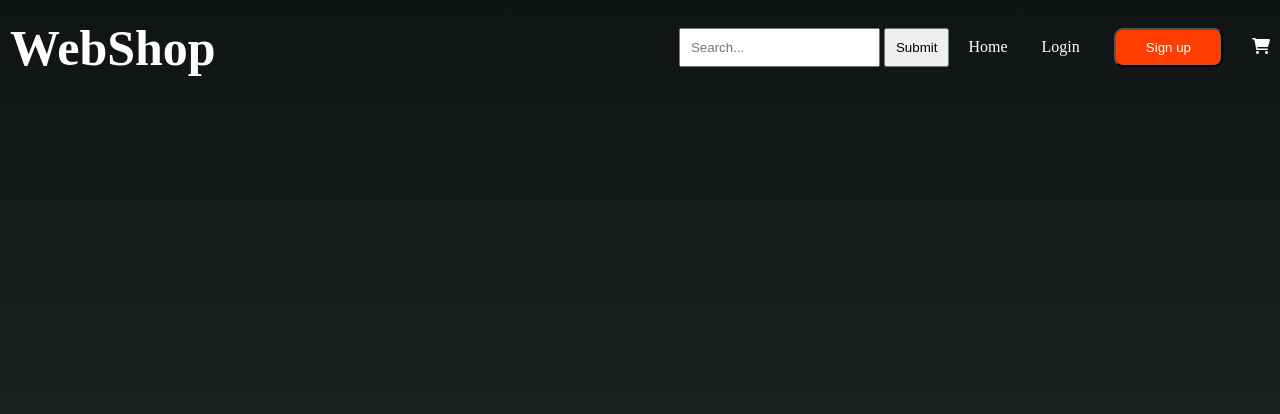
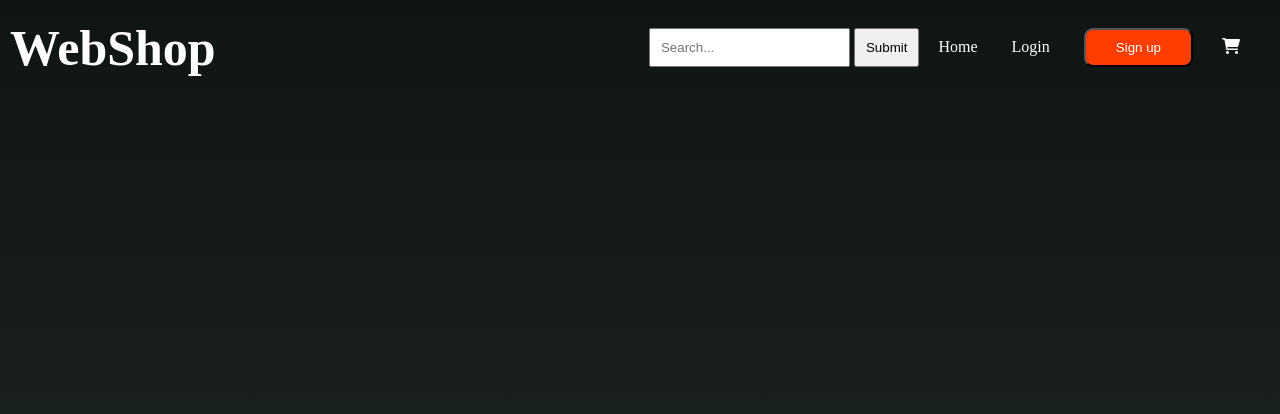
Before and after one commit to mikk369/webShop, a plain HTML site: page index.html in a window 1280 px wide. Drawn offline with Linux system fonts and the light colour scheme.

Commit message:
style change

```diff
--- a/styles.css
+++ b/styles.css
@@ -4,7 +4,7 @@
   box-sizing: border-box;
 }
 
-body {
+.header {
   background: rgb(16, 20, 20);
   background: linear-gradient(
     180deg,
@@ -12,13 +12,8 @@ body {
     rgba(33, 43, 42, 1) 99%
   );
   min-height: 100vh;
-  height: 100%;
-}
+  overflow: hidden;
 
-.header {
-  /* height: 100vh;
-  width: 100%; */
-  /* display: flex; */
   position: relative;
   border: 3px;
   border-color: white;
@@ -29,6 +24,7 @@ nav {
   display: flex;
   align-items: center;
   justify-content: space-between;
+  margin-right: 30px;
 }
 
 .logo {
@@ -64,7 +60,7 @@ nav {
 }
 
 .search-field {
-  padding: 10px 10px;
+  padding: 10px;
 }
 .search-button {
   padding: 10px 10px;
```
